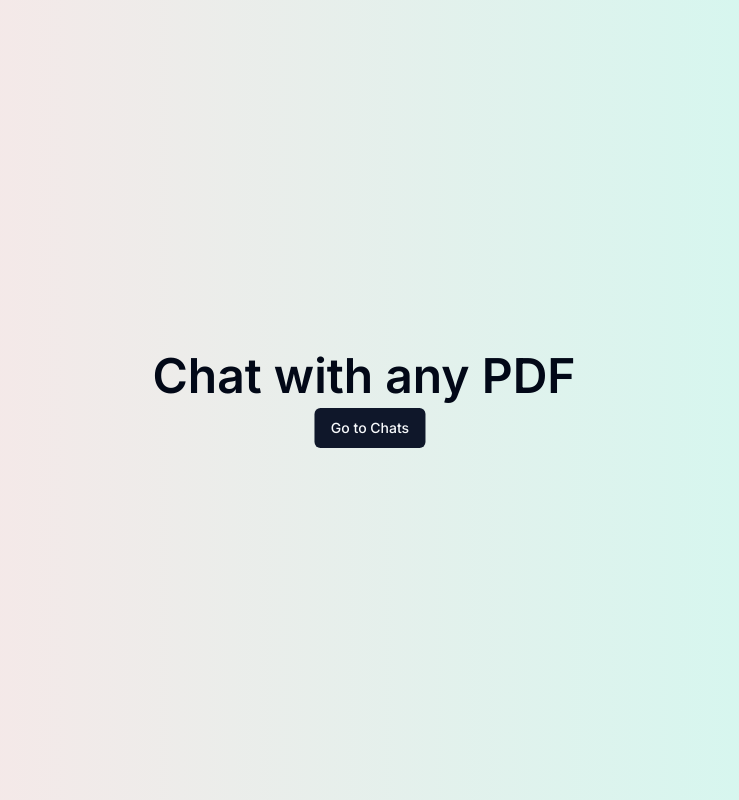
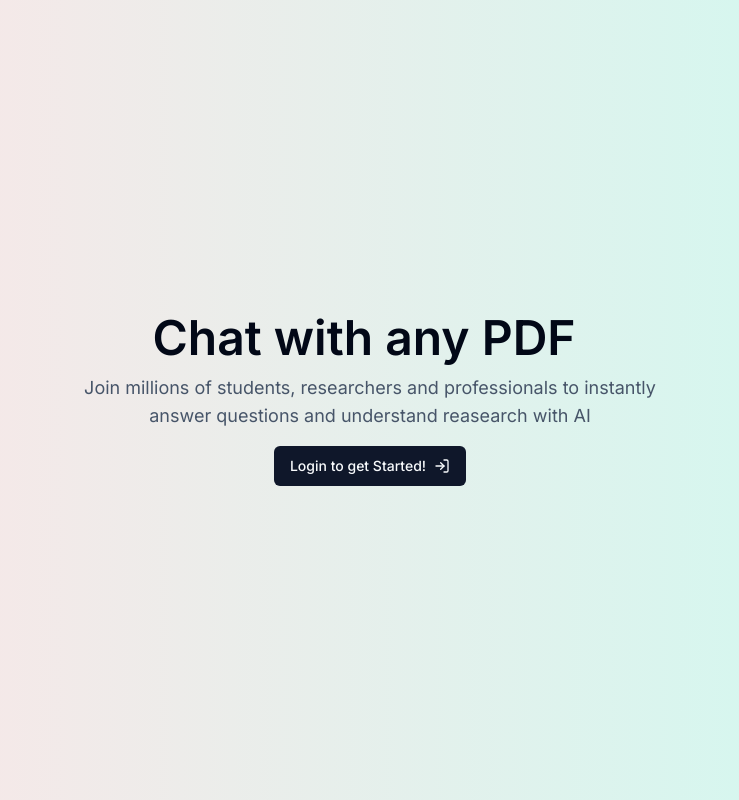
Before and after one commit to Indu-Chandana/ChatPDF-AI, a Next.js app: page / in a window 1280 px wide. Shown: the whole page, without its empty margins (270-1009 px from the left). Built offline with nearby package versions, Linux system fonts and the light colour scheme; no server answers.

Commit message:
Oct14 001 Home page Done.

```diff
--- a/src/app/page.tsx
+++ b/src/app/page.tsx
@@ -1,5 +1,7 @@
 import { Button } from "@/components/ui/button";
 import { UserButton, auth } from "@clerk/nextjs";
+import Link from "next/dist/client/link";
+import { LogIn } from 'lucide-react'
 
 export default async function Home() { //async will make sure that it's a server component.
   // This entire code block is going to run once on the server to generate the HTML code.
@@ -18,7 +20,21 @@ export default async function Home() { //async will make sure that it's a server
           </div>
 
           <div className="flex mt-2">
-            <Button>Go to Chats</Button>
+            {isAuth && <Button>Go to Chats</Button>}
+          </div>
+          <p className="max-w-xl mt-1 text-lg text-slate-600">Join millions of students, researchers and professionals to instantly answer questions and understand reasearch with AI</p>
+
+          <div className="w-full mt-4">
+            {isAuth ? (
+              <h1>fileupload</h1>
+            ) : (
+              <Link href="/sign-in">
+                <Button>Login to get Started!
+                  {/* add icon lucide */}
+                  <LogIn className="w-4 h-4 ml-2" />
+                </Button>
+              </Link>
+            )}
           </div>
         </div>
       </div>
--- /dev/null
+++ b/src/app/sign-in/[[...sign-in]]/page.tsx
@@ -0,0 +1,9 @@
+import { SignIn } from "@clerk/nextjs";
+
+export default function Page() {
+    return (
+        <div className="absolute top-1/2 left-1/2 -translate-x-1/2 -translate-y-1/2">
+            <SignIn />
+        </div>
+    )
+}
--- /dev/null
+++ b/src/app/sign-up/[[...sign-up]]/page.tsx
@@ -0,0 +1,10 @@
+import { SignUp } from "@clerk/nextjs";
+
+export default function Page() {
+    return (
+        <div className="absolute top-1/2 left-1/2 -translate-x-1/2 -translate-y-1/2">
+            <SignUp />
+        </div>
+    )
+
+}
```
